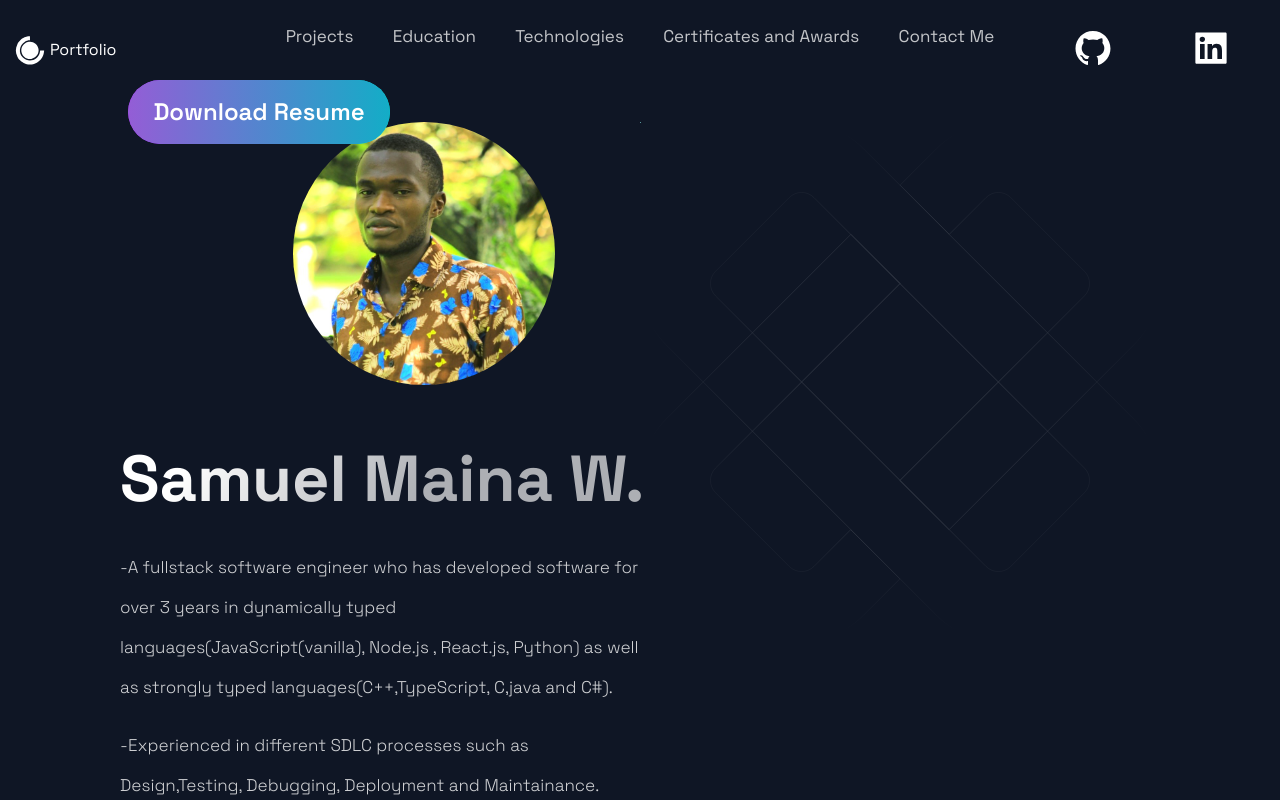
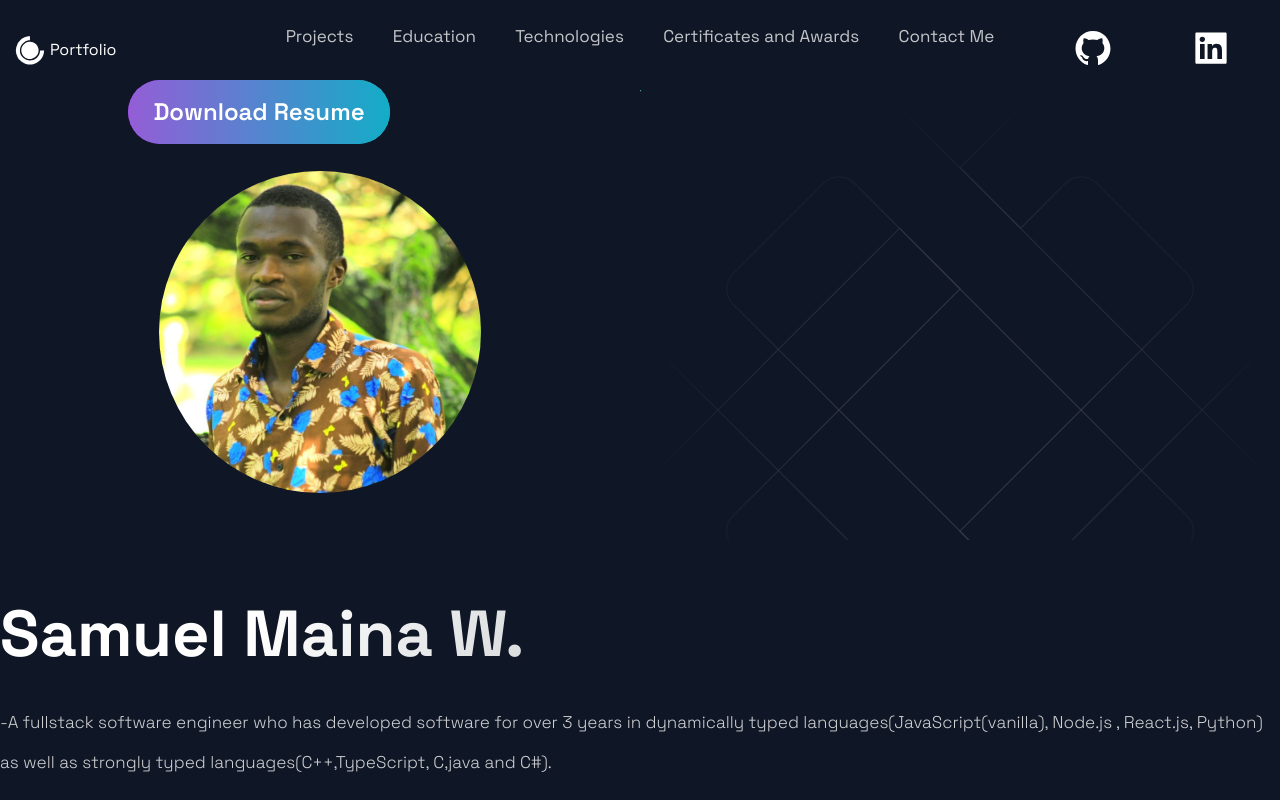
Before and after one commit to samuelmaina/portifolio, a Next.js app: page / in a window 1280 px wide. Shown: the top 800 px of the page. Built offline with nearby package versions, Linux system fonts and the light colour scheme.

Commit message:
Made the profile a bit better by removing some content and making the about section spun across the page

```diff
--- a/src/components/Hero/Hero.js
+++ b/src/components/Hero/Hero.js
@@ -2,6 +2,7 @@ import React from "react";
 
 import {
   Section,
+  SectionDivider,
   SectionText,
   SectionTitle,
 } from "../../styles/GlobalComponents";
@@ -9,39 +10,8 @@ import { LeftSection, Img } from "./HeroStyles";
 
 const Hero = (props) => (
   <>
-    <Section column nopadding>
+    <Section nopadding row>
       <Img src="/images/dp_3.jpg" />
-      <LeftSection>
-        <SectionTitle main center>
-          Samuel Maina W.
-          <br />
-        </SectionTitle>
-        <SectionText>
-          -A fullstack software engineer who has developed software for over 3
-          years in dynamically typed languages(JavaScript(vanilla), Node.js ,
-          React.js, Python) as well as strongly typed languages(C++,TypeScript,
-          C,java and C#).
-        </SectionText>
-
-        <SectionText>
-          -Experienced in different SDLC processes such as Design,Testing,
-          Debugging, Deployment and Maintainance.
-        </SectionText>
-        <SectionText>
-          -Experienced in Artificial Intelligence, Data Science and Machine
-          Learning.
-        </SectionText>
-
-        <SectionText>
-          - Passionate about software engineering. Have read many software
-          engineering books(videos and articles) and practiced many of the
-          principles and practices.
-        </SectionText>
-        <SectionText>
-          -In love with reading, anything to do with space exploration(such as
-          rocket science) and chess.
-        </SectionText>
-      </LeftSection>
     </Section>
   </>
 );
--- a/src/components/Hero/HeroStyles.js
+++ b/src/components/Hero/HeroStyles.js
@@ -1,4 +1,27 @@
 import styled from "styled-components";
+
+export const HeroSection = styled.section`
+  display: ${(props) => (props.grid ? "grid" : "flex")};
+  flex-direction: ${(props) => (props.row ? "row" : "column")};
+  padding: ${(props) => (props.nopadding ? "0" : "32px 48px 0")};
+  margin: 0 auto;
+  height: 450px;
+  max-width: 100%;
+  box-sizing: content-box;
+  overflow: hidden;
+  grid-template-columns: 1fr 1fr;
+  @media ${(props) => props.theme.breakpoints.md} {
+    padding: 0;
+    flex-direction: column;
+  }
+
+  @media ${(props) => props.theme.breakpoints.sm} {
+    padding: ${(props) => (props.nopadding ? "0" : "16px 16px 0")};
+
+    width: calc(100vw - 32px);
+    flex-direction: column;
+  }
+`;
 
 export const LeftSection = styled.div`
   width: 100%;
@@ -17,10 +40,8 @@ export const LeftSection = styled.div`
 `;
 
 export const Img = styled.img`
-  width: 50%;
-  height: 35%;
-  left: 50%;
-  margin-left: 33%;
+  margin-top: 25%;
+  height: 50%;
   border-radius: 100%;
   object-fit: cover;
   overflow: hidden;
--- /dev/null
+++ b/src/components/Hero/Info.js
@@ -0,0 +1,47 @@
+import React from "react";
+
+import {
+  Section,
+  SectionDivider,
+  SectionText,
+  SectionTitle,
+} from "../../styles/GlobalComponents";
+import { LeftSection, Img } from "./HeroStyles";
+
+export default function Info() {
+  return (
+    <>
+      <Section nopadding>
+        <SectionTitle main center>
+          Samuel Maina W.
+          <br />
+        </SectionTitle>
+        <SectionText>
+          -A fullstack software engineer who has developed software for over 3
+          years in dynamically typed languages(JavaScript(vanilla), Node.js ,
+          React.js, Python) as well as strongly typed languages(C++,TypeScript,
+          C,java and C#).
+        </SectionText>
+
+        <SectionText>
+          -Experienced in different SDLC processes such as Design,Testing,
+          Debugging, Deployment and Maintainance.
+        </SectionText>
+        <SectionText>
+          -Experienced in Artificial Intelligence, Data Science and Machine
+          Learning.
+        </SectionText>
+
+        <SectionText>
+          - Passionate about software engineering. Have read many software
+          engineering books(videos and articles) and practiced many of the
+          principles and practices.
+        </SectionText>
+        <SectionText>
+          -In love with reading, anything to do with space exploration(such as
+          rocket science) and chess.
+        </SectionText>
+      </Section>
+    </>
+  );
+}
--- a/src/constants/constants.js
+++ b/src/constants/constants.js
@@ -119,19 +119,19 @@ export const projects = [
     visit: "https://elimu-deployment.vercel.app/",
     id: 6,
   },
-  {
-    title: "Guess Game",
-    description: [
-      "A simple guess game app build using React Native",
-      "The system guesses a number and continuously prompt the user to enter a guess",
-      "Systems responds to with 'higher' and 'lower' messages until a correct guess(more like  a binary search)",
-    ],
-    images: ["/images/guess_game.webp"],
-    tags: ["React Native", "Styled Components"],
-    skills: ["Mobile Design and Development", "Refactoring"],
-    source: "https://github.com/samuelmaina/guess-game",
-    id: 5,
-  },
+  // {
+  //   title: "Guess Game",
+  //   description: [
+  //     "A simple guess game app build using React Native",
+  //     "The system guesses a number and continuously prompt the user to enter a guess",
+  //     "Systems responds to with 'higher' and 'lower' messages until a correct guess(more like  a binary search)",
+  //   ],
+  //   images: ["/images/guess_game.webp"],
+  //   tags: ["React Native", "Styled Components"],
+  //   skills: ["Mobile Design and Development", "Refactoring"],
+  //   source: "https://github.com/samuelmaina/guess-game",
+  //   id: 5,
+  // },
 ];
 
 export const Experiece = [
--- a/src/pages/index.js
+++ b/src/pages/index.js
@@ -1,6 +1,8 @@
 import Acomplishments from "../components/Acomplishments/Acomplishments";
 import BgAnimation from "../components/BackgroundAnimation/BackgroundAnimation";
 import Hero from "../components/Hero/Hero";
+import { HeroSection } from "../components/Hero/HeroStyles";
+import Info from "../components/Hero/Info";
 import Projects from "../components/Projects/Projects";
 import Technologies from "../components/Technologies/Technologies";
 import Timeline from "../components/TimeLine/TimeLine";
@@ -10,10 +12,11 @@ import { Section } from "../styles/GlobalComponents";
 const Home = () => {
   return (
     <Layout>
-      <Section grid>
+      <HeroSection grid nopadding>
         <Hero />
         <BgAnimation />
-      </Section>
+      </HeroSection>
+      <Info />
       <Projects />
       <Timeline />
       <Technologies />
--- a/src/styles/GlobalComponents/index.js
+++ b/src/styles/GlobalComponents/index.js
@@ -5,12 +5,10 @@ export const Section = styled.section`
   flex-direction: ${(props) => (props.row ? "row" : "column")};
   padding: ${(props) => (props.nopadding ? "0" : "32px 48px 0")};
   margin: 0 auto;
-  max-width: 1040px;
+  max-width: 100%;
   box-sizing: content-box;
-  position: relative;
   overflow: hidden;
   grid-template-columns: 1fr 1fr;
-
   @media ${(props) => props.theme.breakpoints.md} {
     padding: 0;
     flex-direction: column;
@@ -28,8 +26,7 @@ export const SectionTitle = styled.h2`
   font-weight: 800;
   font-size: ${(props) => (props.main ? "65px" : "56px")};
   line-height: ${(props) => (props.main ? "72px" : "56px")};
-  width: max-content;
-  max-width: 100%;
+  width: 120%;
   background: linear-gradient(
     121.57deg,
     #ffffff 18.77%,
@@ -59,12 +56,12 @@ export const SectionTitle = styled.h2`
 `;
 
 export const SectionText = styled.p`
-  width: 100%;
   font-size: 17px;
   line-height: 40px;
   font-weight: 300;
   padding-bottom: 1.8rem;
   color: rgba(255, 255, 255, 0.8);
+  width: 100%;
 
   @media ${(props) => props.theme.breakpoints.md} {
     max-width: 670px;
```
